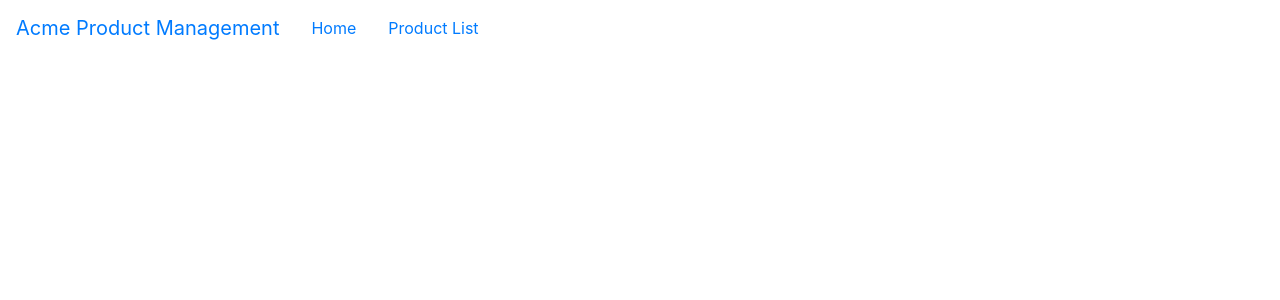
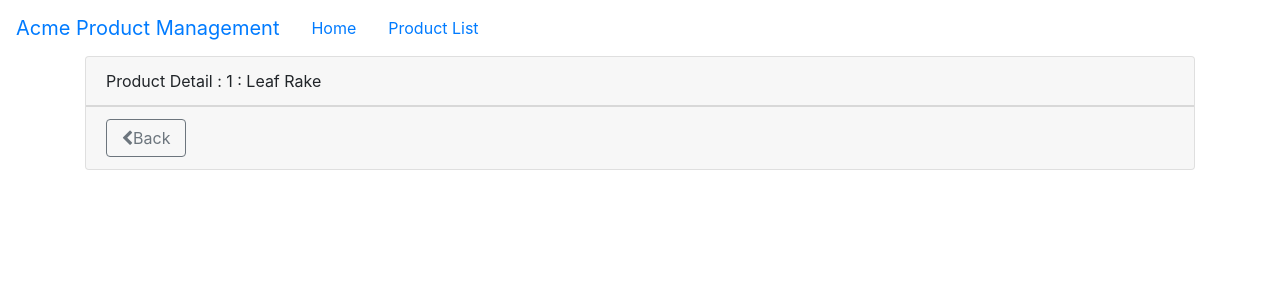
Before and after one commit to RutujaGurav07/Angularjs_project, an Angular app: page /product/1 in a window 1280 px wide. Shown: the top 300 px of the page. Built offline with nearby package versions, Linux system fonts and the light colour scheme.

Commit message:
inserting canActivate Router guard

```diff
--- a/src/app/app.module.ts
+++ b/src/app/app.module.ts
@@ -10,6 +10,7 @@ import { ConvertToSpacesPipe } from './shared/convert-to-spaces.pipe';
 import { StarComponent } from './star/star.component';
 import { ProductDetailComponent } from './product-detail/product-detail.component';
 import { WelcomeComponent } from "./welcome/welcome.component";
+import { ProductDetailGuard } from './product-detail.guard';
 
 @NgModule({
   declarations: [
@@ -26,11 +27,15 @@ import { WelcomeComponent } from "./welcome/welcome.component";
     AppRoutingModule,
     FormsModule,
     RouterModule.forRoot([
-      { path :'products',component: ProductListComponent},
-      { path : 'product/:id',component:ProductDetailComponent},
-      { path : 'welcome',component:WelcomeComponent},
-      { path : '',redirectTo:'welcome',pathMatch:'full'},
-      { path : '**',redirectTo:'welcome',pathMatch:'full'}
+      { path: 'products', component: ProductListComponent },
+      {
+        path: 'product/:id',
+        canActivate: [ProductDetailGuard],
+        component: ProductDetailComponent
+      },
+      { path: 'welcome', component: WelcomeComponent },
+      { path: '', redirectTo: 'welcome', pathMatch: 'full' },
+      { path: '**', redirectTo: 'welcome', pathMatch: 'full' }
     ])
   ],
   providers: [],
--- /dev/null
+++ b/src/app/product-detail.guard.ts
@@ -0,0 +1,22 @@
+import { Injectable } from '@angular/core';
+import { CanActivate, ActivatedRouteSnapshot, RouterStateSnapshot, UrlTree, Router } from '@angular/router';
+import { Observable } from 'rxjs';
+
+@Injectable({
+  providedIn: 'root'
+})
+export class ProductDetailGuard implements CanActivate {
+  constructor(private router:Router){}
+  canActivate(
+    next: ActivatedRouteSnapshot,
+    state: RouterStateSnapshot): Observable<boolean | UrlTree> | Promise<boolean | UrlTree> | boolean | UrlTree {
+    let id= +next.url[1].path;
+      if(isNaN(id)||id<1){
+        alert("Invalid product id ");
+        this.router.navigate(['/products']);
+        return false;
+      }
+      return true;
+  }
+
+}
--- a/src/app/product-detail/product-detail.component.html
+++ b/src/app/product-detail/product-detail.component.html
@@ -2,4 +2,11 @@
     <div class ='card-header'>
         {{pageTitle+': '+product.productName}}
     </div>
+    <div class ='card-footer'>
+        <button class ='btn btn-outline-secondary'
+        (click)='onBack()'
+        style='width: 80px;'>
+    <i class ='fa fa-chevron-left'></i>Back
+    </button>
+    </div>
 </div>
--- a/src/app/product-detail/product-detail.component.ts
+++ b/src/app/product-detail/product-detail.component.ts
@@ -1,5 +1,6 @@
 import { Component, OnInit } from '@angular/core';
 import { IProduct } from '../product-list/product';
+import { ActivatedRoute, Router } from "@angular/router";
 
 @Component({
   selector: 'app-product-detail',
@@ -9,9 +10,25 @@ import { IProduct } from '../product-list/product';
 export class ProductDetailComponent implements OnInit {
 pageTitle: string ="Product Detail";
 product:IProduct;
-  constructor() { }
+  constructor(private route: ActivatedRoute,
+               private router: Router) { }
 
   ngOnInit(): void {
+    let id = +this.route.snapshot.paramMap.get('id');
+    this.pageTitle += ` : ${id} `;
+    this.product= {
+      "productId": id,
+    "productName": "Leaf Rake",
+    "productCode": "GDN-0011",
+    "releaseDate": "March 19, 2019",
+    "price": 19.95,
+    "starRating": 3.2,
+    "imageUrl": "assets/image/leaf_rake.jpg"
+
+    }
+  }
+  onBack():void{
+    this.router.navigate(['/products']);
   }
 
 }
--- a/src/app/product-list/product-list.component.html
+++ b/src/app/product-list/product-list.component.html
@@ -5,8 +5,7 @@
     <div class="card-body">
         <div class="row">
             <div class="col-md-2">Filter by:</div>
-            <div class="col-md-4"><input type='text'
-                [(ngModel)]='listFilter'/>
+            <div class="col-md-4"><input type='text' [(ngModel)]='listFilter' />
             </div>
         </div>
         <div class="row">
@@ -16,13 +15,11 @@
         </div>
     </div>
     <div class="table">
-        <table class="table"
-        *ngIf ='products && products.length'>
+        <table class="table" *ngIf='products && products.length'>
             <thead>
                 <tr>
                     <th>
-                        <button class="btn btn-primary"
-                        (click)='toggleImage()'>
+                        <button class="btn btn-primary" (click)='toggleImage()'>
                             {{showImage ? 'Hide' : "Show"}} Image
                         </button>
                     </th>
@@ -34,23 +31,22 @@
                 </tr>
             </thead>
             <tbody>
-                <tr *ngFor ='let product of filteredProducts'>
+                <tr *ngFor='let product of filteredProducts'>
                     <td>
-                        <img *ngIf="showImage"
-                        [src]='product.imageUrl'
-                        [title]='product.productName'
-                        [style.width.px]='imageWidth'
-                        [style.margin.px]='imageMargin'
-                        >
+                        <img *ngIf="showImage" [src]='product.imageUrl' [title]='product.productName'
+                            [style.width.px]='imageWidth' [style.margin.px]='imageMargin'>
                     </td>
-                    <td>{{product.productName }}</td>
+                    <td>
+                        <a [routerLink]="['/product',product.productId]">
+                            {{product.productName }}
+                        </a>
+                    </td>
                     <td>{{product.productCode | lowercase | convertToSpaces :'-'}}</td>
                     <td>{{product.releaseDate }}</td>
                     <td>{{product.price | currency : 'INR':'symbol':'1.2-2'}}</td>
                     <td>
-                       <app-star [rating]='product.starRating'
-                       (ratingClicked)='onRatingClicked($event)'>
-                       </app-star>
+                        <app-star [rating]='product.starRating' (ratingClicked)='onRatingClicked($event)'>
+                        </app-star>
                     </td>
                 </tr>
 
```
Also changed, not shown: 1 other file (tests, documents, lock files or other folders).
